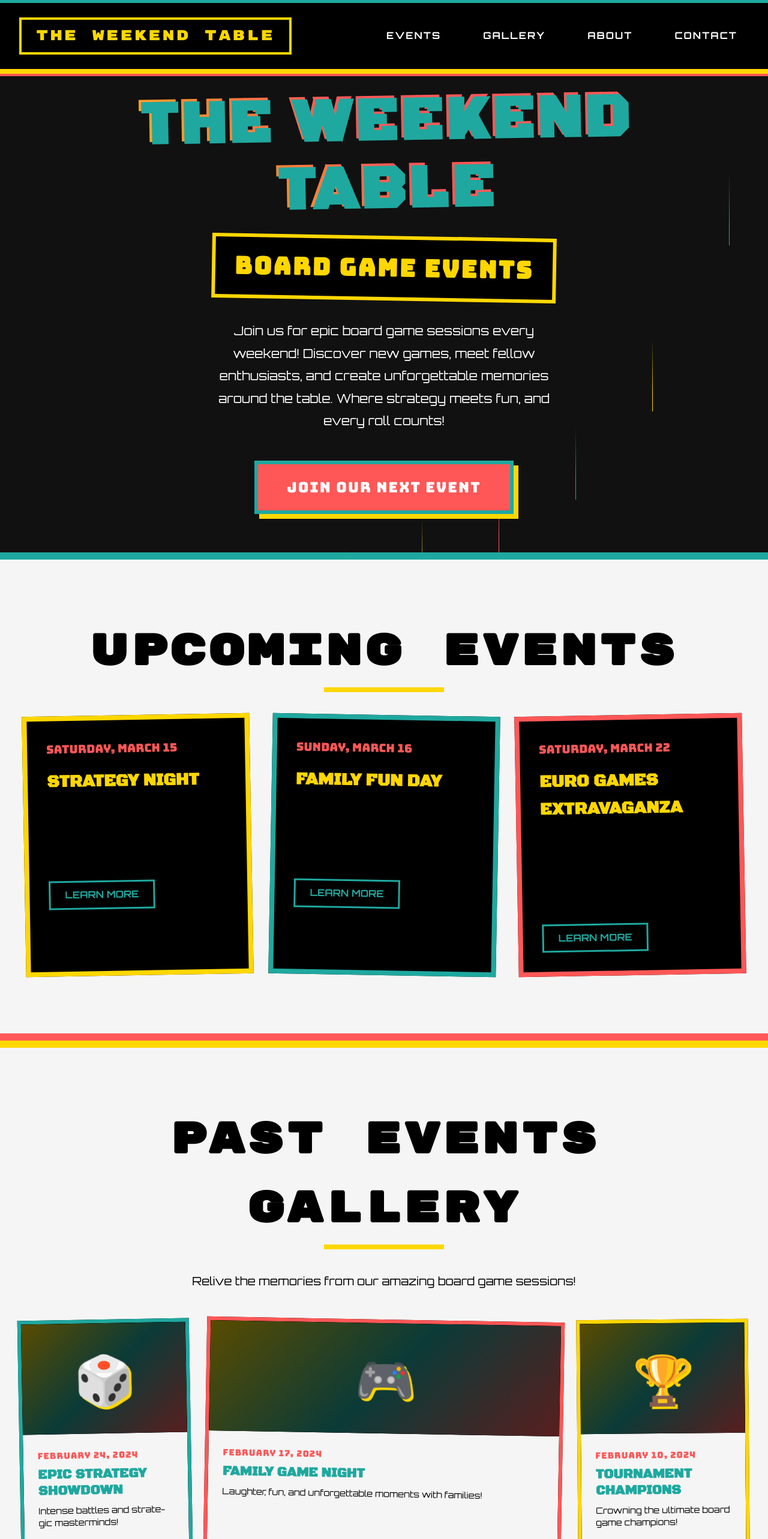
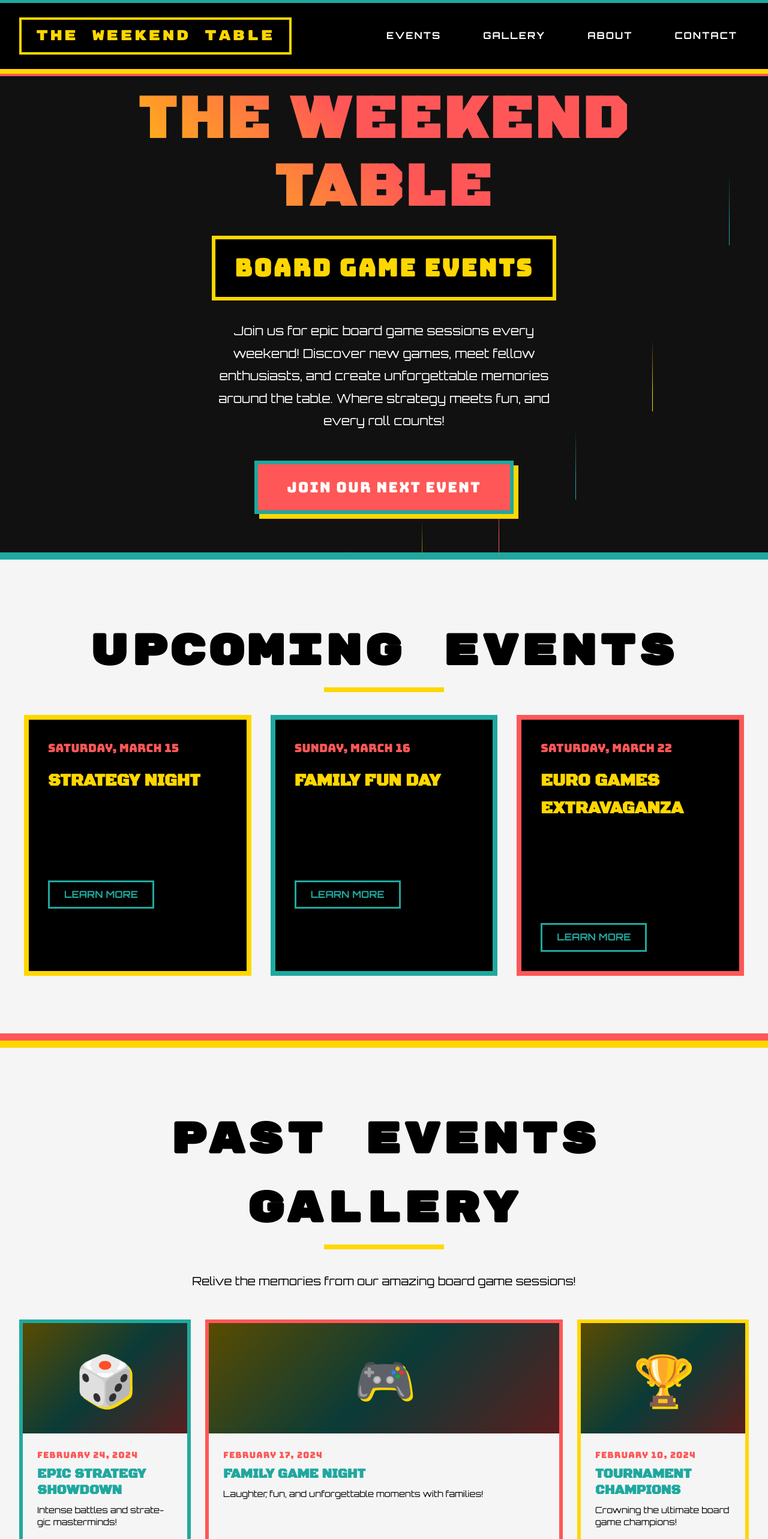
Before and after one commit to spraymachine/theWeekendTable, a React (Vite) app: page / in a window 1280 px wide. Shown: the top 2566 px of the page at 60% size. Built offline with nearby package versions, Linux system fonts and the light colour scheme.

Commit message:
rotate changes of text

```diff
--- a/src/App.css
+++ b/src/App.css
@@ -48,7 +48,7 @@ html, body {
 .nav-logo:hover {
   background: var(--bauhaus-yellow);
   color: var(--brutal-black);
-  transform: rotate(-2deg);
+  transform: translateY(-2px);
 }
 
 .nav-links {
@@ -254,8 +254,8 @@ html, body {
   -webkit-background-clip: text;
   -webkit-text-fill-color: transparent;
   background-clip: text;
-  text-shadow: 4px 4px 0 var(--bauhaus-blue);
-  transform: rotate(-1deg);
+  text-shadow: none;
+  transform: none;
 }
 
 .hero-subtitle {
@@ -269,7 +269,7 @@ html, body {
   padding: 1rem 2rem;
   display: inline-block;
   background: var(--brutal-black);
-  transform: rotate(1deg);
+  transform: none;
 }
 
 .hero-description {
@@ -357,11 +357,10 @@ html, body {
   padding: 2rem;
   position: relative;
   transition: all 0.3s ease;
-  transform: rotate(-1deg);
+  transform: none;
 }
 
 .event-card:nth-child(even) {
-  transform: rotate(1deg);
   border-color: var(--bauhaus-blue);
 }
 
@@ -370,7 +369,7 @@ html, body {
 }
 
 .event-card:hover {
-  transform: rotate(0deg) scale(1.05);
+  transform: translateY(-6px);
   box-shadow: 12px 12px 0 var(--bauhaus-blue);
   border-color: var(--bauhaus-blue);
 }
@@ -438,28 +437,25 @@ html, body {
   overflow: hidden;
   position: relative;
   transition: all 0.3s ease;
-  transform: rotate(-1deg);
+  transform: none;
   display: flex;
   flex-direction: column;
 }
 
 .gallery-item:nth-child(2n) {
-  transform: rotate(1deg);
   border-color: var(--bauhaus-red);
 }
 
 .gallery-item:nth-child(3n) {
-  transform: rotate(-0.5deg);
   border-color: var(--bauhaus-yellow);
 }
 
 .gallery-item:nth-child(4n) {
-  transform: rotate(0.5deg);
   border-color: var(--bauhaus-blue);
 }
 
 .gallery-item:hover {
-  transform: rotate(0deg) scale(1.03);
+  transform: translateY(-6px);
   box-shadow: 10px 10px 0 var(--bauhaus-purple);
   border-width: 8px;
   z-index: 10;
@@ -606,7 +602,7 @@ html, body {
   background: var(--bauhaus-blue);
   border: 12px solid var(--bauhaus-yellow);
   position: relative;
-  transform: rotate(5deg);
+  transform: rotate(2deg);
   display: flex;
   align-items: center;
   justify-content: center;
```
